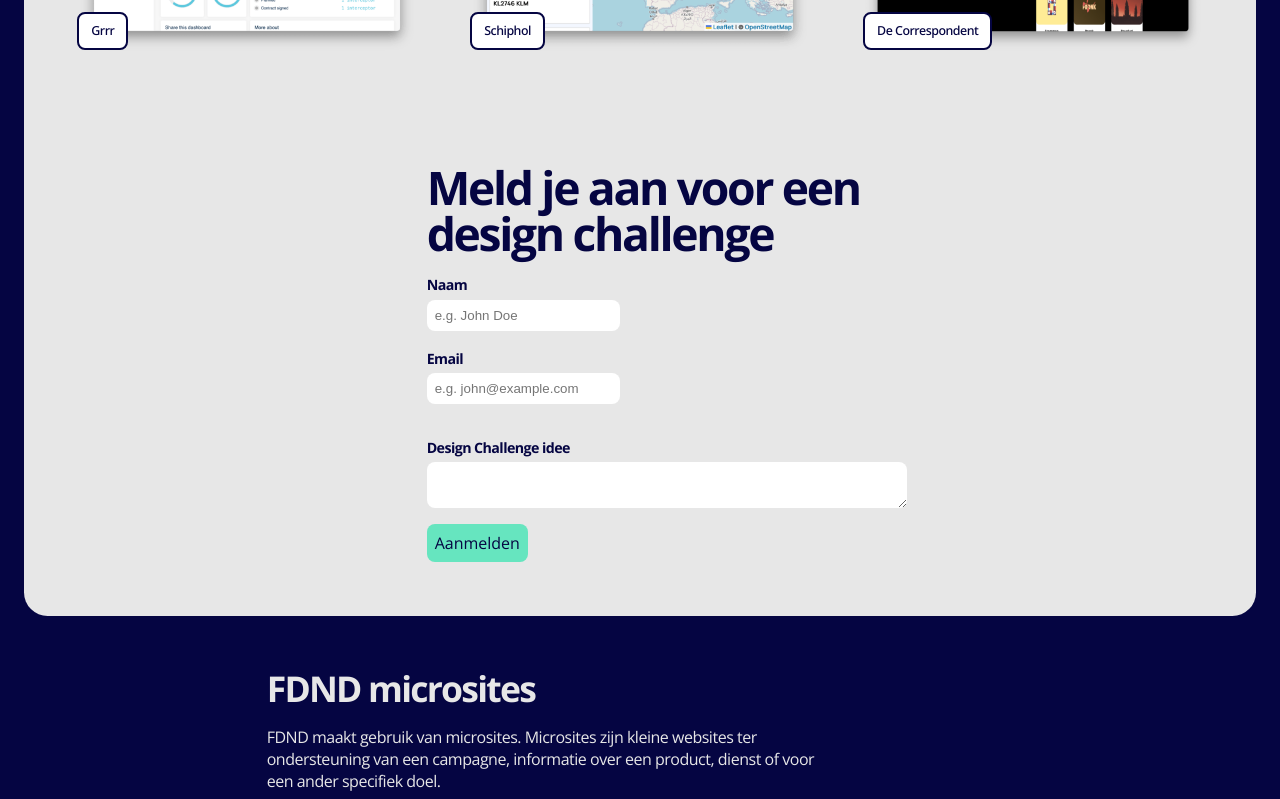
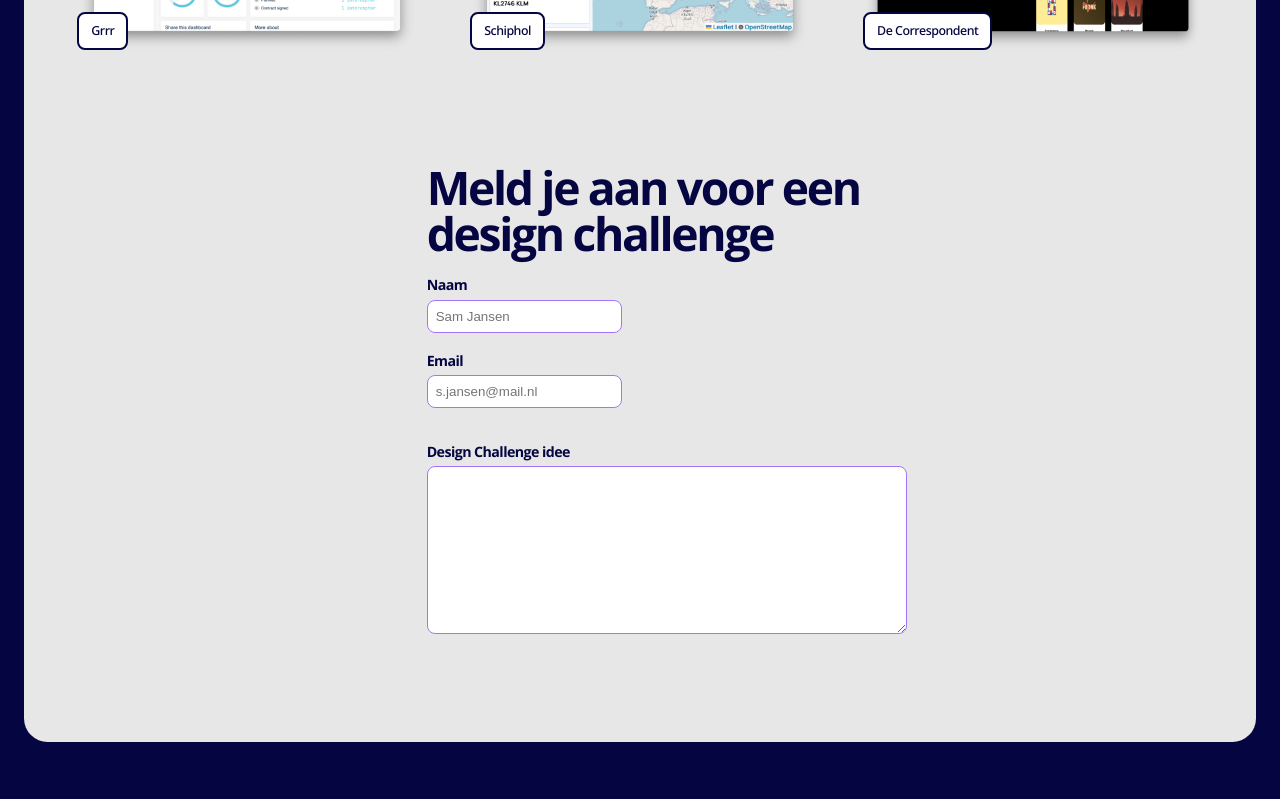
Before and after one commit to fdnd/partners.fdnd.nl, a SvelteKit app: page /design-challenge/sprint-12 in a window 1280 px wide. Shown: the part 2277-3076 px from the top of the page. Built offline with nearby package versions, Linux system fonts and the light colour scheme.

Commit message:
:lipstick: tweaking default browser validation (CSS)

```diff
--- a/src/routes/design-challenge/sprint-12/+page.server.js
+++ b/src/routes/design-challenge/sprint-12/+page.server.js
@@ -20,4 +20,4 @@ export const actions = {
 
         return { success: true, name, email, challenge }
 	}
-};
+}
--- a/src/routes/design-challenge/sprint-12/+page.svelte
+++ b/src/routes/design-challenge/sprint-12/+page.svelte
@@ -7,19 +7,22 @@
 
     let loading = false
 
-    function handleForm({ formElement, formData, action, cancel, submitter }){
+    function handleForm({ formElement }){
         loading = true
 
         return async ({ result, update }) => {
-            await setTimeout(async  () => {
+            await setTimeout(() => {
                 loading = false
 
                 console.log(result)
-                await update()
+                update()
             }, 1000);
 
+        }
 
-        }
+        // Add custom clients side validation with the Constraint API
+        // https://developer.mozilla.org/en-US/docs/Learn/Forms/Form_validation#validating_forms_using_javascript
+        // https://superforms.rocks/ form library for SvelteKit
     }
 </script>
 
@@ -144,8 +147,10 @@
 </section>
 
 <!-- Enhance the form with the use:enhance prop -->
-<!-- Custom Enhance form with the use:enhance={handleForm} prop pointing to a custom -->
-<form action="/design-challenge/sprint-12#aanmelden-voor-design-challenge" method="POST" class="simple-text" id="aanmelden-voor-design-challenge" use:enhance={handleForm}>
+<!-- Custom Enhance form with the use:enhance={handleForm} prop pointing to a custom form handler function -->
+<form  action="/design-challenge/sprint-12#aanmelden-voor-design-challenge" method="POST" class="simple-text" id="aanmelden-voor-design-challenge" use:enhance={handleForm}>
+    <h2 class="large-heading">Meld je aan voor een design challenge</h2>
+
     {#if loading }
         <svg class="loader" width="24" height="24" viewBox="0 0 24 24" xmlns="http://www.w3.org/2000/svg">
             <style>
@@ -159,8 +164,6 @@
         </svg>
     {/if}
 
-    <h2 class="large-heading">Meld je aan voor een design challenge</h2>
-
     {#if form?.success }
         <p class="message succes">Je hebt je aangemeld voor een design challenge</p>
     {/if}
@@ -171,16 +174,14 @@
 
     <fieldset>
         <legend>Gegevens</legend>
-        <label><span class="medium-body">Naam</span> <input type="text" name="name" value="{form?.name ?? ''}"  placeholder="e.g. John Doe"/></label>
-
-        <label><span class="medium-body">Email</span> <input type="text" name="email" value="{form?.email ?? ''}" placeholder="e.g. john@example.com"></label>
-
+        <label><span class="medium-body">Naam</span> <input type="text" name="name" minlength="2" required value="{form?.name ?? ''}"  placeholder="Sam Jansen"/></label>
+        <label><span class="medium-body">Email</span> <input type="email" name="email" required value="{form?.email ?? ''}" placeholder="s.jansen@mail.nl"></label>
     </fieldset>
 
     <fieldset>
         <legend>Opdracht</legend>
         <label for="challenge" class="medium-body"><span>Design Challenge idee</span></label>
-        <textarea name="challenge" id="challenge" value="{form?.challenge ?? ''}"></textarea>
+        <textarea name="challenge" id="challenge" rows="10" required value="{form?.challenge ?? ''}"></textarea>
     </fieldset>
 
     <button>Aanmelden</button>
--- a/static/css/globals.css
+++ b/static/css/globals.css
@@ -1,9 +1,12 @@
 :root {
     --grey: #e7e7e7;
-    --purple: #A675F5;
+    --purple: rgb(166, 117, 245);
+    --purple-10: rgb(166, 117, 245, 0.1);
     --blue: #050542;
     --blue-50: rgba(5, 5, 66, 0.5);
-    --green: #66E5BF;
+    --green: rgb(102, 229, 191);
+    --green-10: rgb(102, 229, 191, 0.1);
+
     --yellow: #FFFC86;
     --angle: 42deg;
 
@@ -185,6 +188,9 @@ input, textarea {
     border-radius:.5rem;
     border:none;
     padding:.5rem;
+
+    -webkit-appearance: none;
+    appearance: none;
 }
 button {
     all:unset;
@@ -196,6 +202,11 @@ button {
 textarea {
     width:100%;
     max-width:60ch
+}
+
+form button {
+    opacity:0;
+    transition:250ms;
 }
 
 svg.loader {
@@ -214,3 +225,28 @@ p.succes {
 p.fail {
     border-color: var(--purple);
 }
+
+.error {
+    width  : 100%;
+    padding: 0;
+    color: white;
+    background-color: var(--purple);
+    border-radius: 0 0 5px 5px;
+}
+fieldset :invalid {
+    border: 1px solid var(--purple);
+}
+fieldset :valid {
+    border: 1px solid var(--green);
+}
+fieldset :focus {
+    outline:none;
+    background:var(--purple-10)
+}
+fieldset :valid:focus {
+    background:var(--green-10)
+}
+
+form:valid button{
+    opacity:1
+}
```
